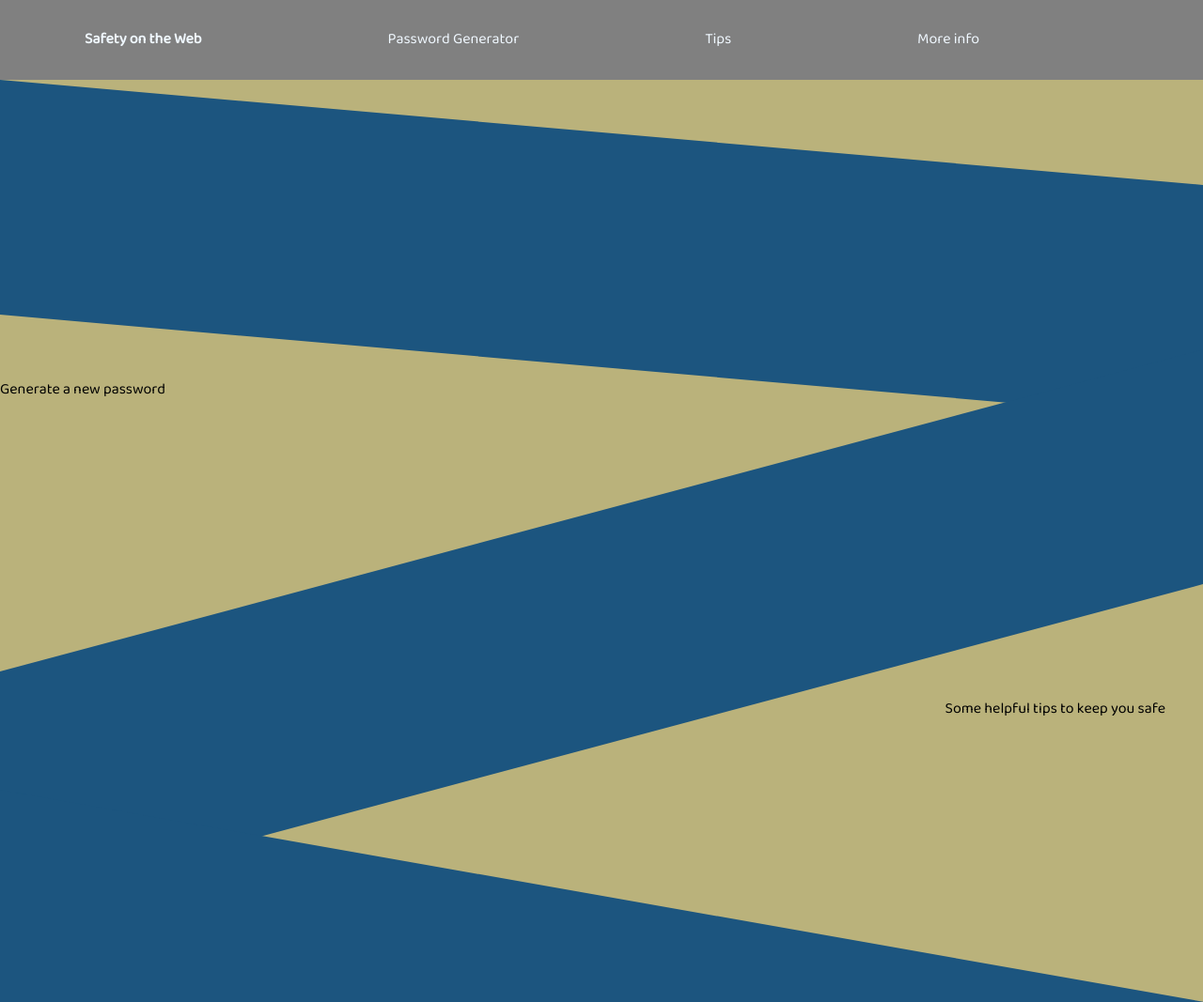
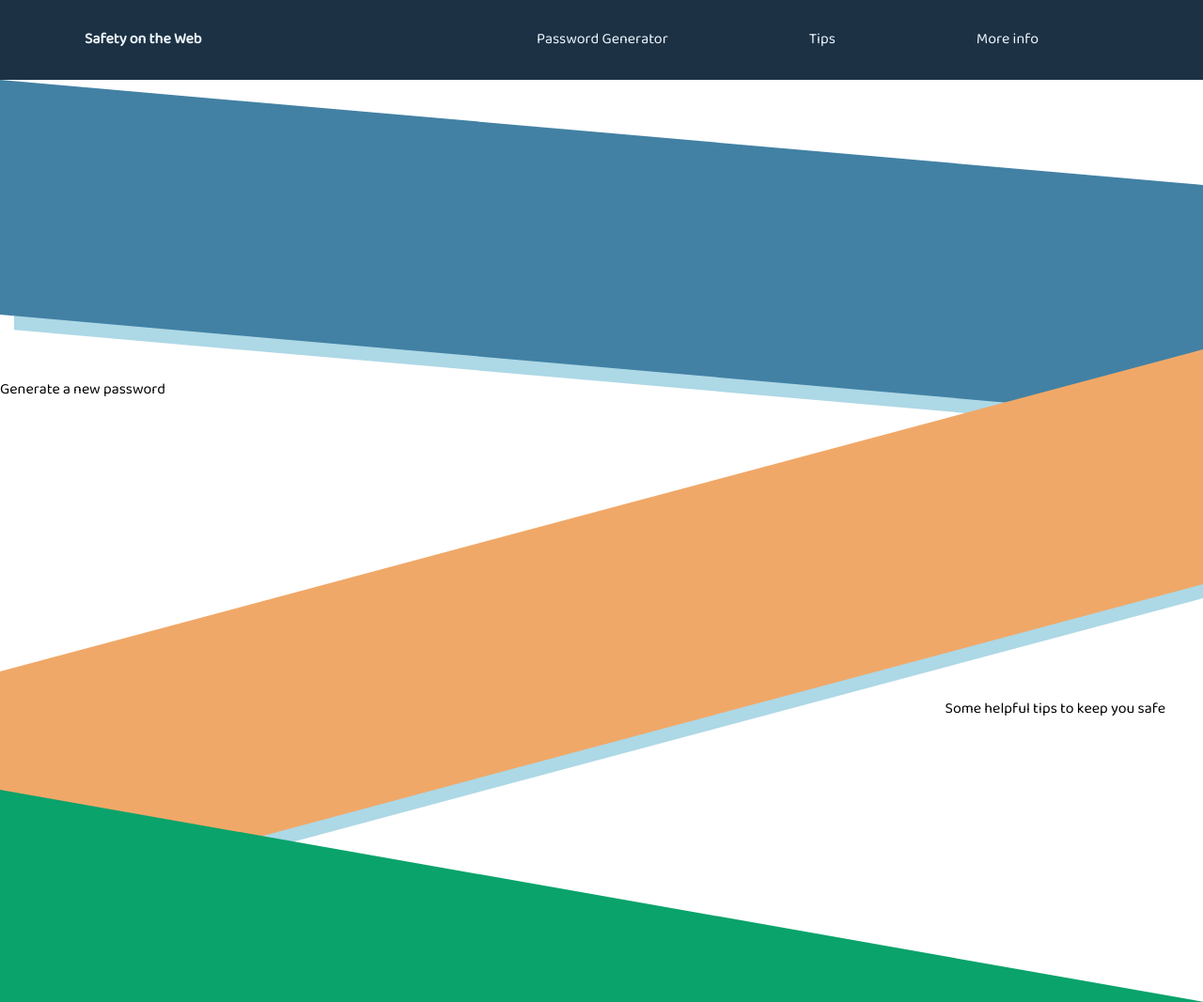
Before and after one commit to Ticktock101/Safety-on-the-Web, a plain HTML site: page index.html in a window 1280 px wide. Shown: the top 1067 px of the page at 94% size. Drawn offline with Linux system fonts and the light colour scheme.

Commit message:
update color

```diff
--- a/css/homepage.css
+++ b/css/homepage.css
@@ -1,8 +1,13 @@
 :root {
-    --blue: #1c557f;
-    --yellow: #Bab27b;
+    --blue: rgb(66, 129, 164);
+    --yellow: #Ffffff;
+    --orange: rgb(240, 168, 104);
     --grey: grey;
     --white: aliceblue;
+    --green: rgb(9, 163, 107);
+    --brownGrey: #574F2A;
+    --pinkPurple: #6B4E71;
+    --darkBlue: #1C3144;
 }
 
 body {
@@ -13,9 +18,9 @@ body {
     display: flex;
     width: 100%;
     height: 100%;
-    gap: 50px;
+    gap: 150px;
     align-items: center;
-    padding-right: 90px;
+    padding-right: 175px;
     padding-left: 90px;
     margin: 0%;
 }
@@ -29,14 +34,14 @@ nav {
     left: 0;
     right: 0;
     bottom: 0;
-    background-color: var(--grey);
+    background-color: var(--darkBlue);
     position: fixed;
     z-index: 3;
 
 }
 
 .navigation li{
-    flex: 1 1 auto;
+    flex: 0 1 auto;
     list-style-type: none;
     width: auto;
     height: auto;
@@ -102,6 +107,7 @@ nav {
     transform-origin: top left;
     transform: skewY(5deg);
     top: 85px;
+    box-shadow: 15px 15px lightblue;
 }
 
 .tips {
@@ -125,11 +131,12 @@ nav {
     position: relative;
     width: 100%;
     height: 250px;
-    background-color: var(--blue);
+    background-color: var(--orange);
     top: 32px;
     z-index: 2;
     transform-origin: top right;
     transform: skewY(-15deg);
+    box-shadow: 15px 15px lightblue;
 }
 
 .third-divider {
@@ -137,11 +144,12 @@ nav {
     position: relative;
     width: 100%;
     height: 250px;
-    background-color: var(--blue);
+    background-color: var(--green);
     top: 200px;
     z-index: 2;
     transform-origin: top left;
     transform: skewY(10deg);
+    box-shadow: 15px 15px lightblue;
 }
 
 .resources {
@@ -165,7 +173,7 @@ footer {
     grid-area: footer;
     width: 100%;
     height: auto;
-    top: 400px;
+    top: 412px;
     background-color: var(--grey);
 }
 
```
